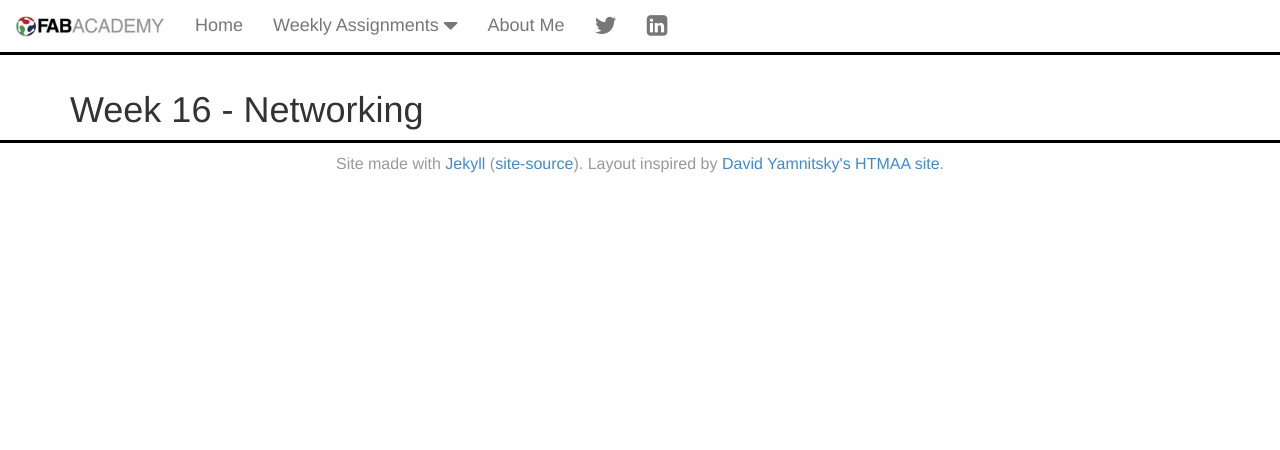
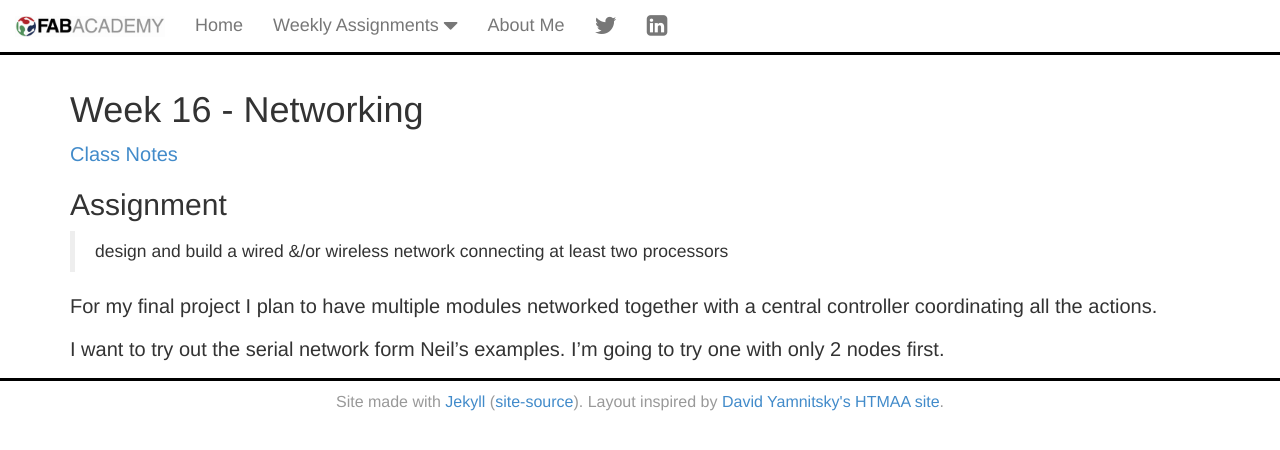
Before and after one commit to yogi/fabacademy2016, a Jekyll site: the page built from w16-networking.md, in a window 1280 px wide. Shown: the top 450 px of the page. Built offline with Jekyll 4.4.1, drawn with Linux system fonts in a browser that asks for light colours.

```diff
--- a/w16-networking.md
+++ b/w16-networking.md
@@ -3,3 +3,13 @@ layout: page
 title: Week 16 - Networking
 permalink: w16-networking.html
 ---
+
+[Class Notes](http://academy.cba.mit.edu/classes/networking_communications/index.html)
+
+## Assignment
+
+>  design and build a wired &/or wireless network connecting at least two processors
+
+For my final project I plan to have multiple modules networked together with a central controller coordinating all the actions.
+
+I want to try out the serial network form Neil's examples. I'm going to try one with only 2 nodes first.
```
Also changed, not shown: w20-final.md (+26 -0 lines), images/w20-rhino-test-cuts.jpg (added), images/w20-rhino-test-flexures.jpg (added), images/w20-test-cuts.jpg (added), images/w20-test-flexures.jpg (added).
